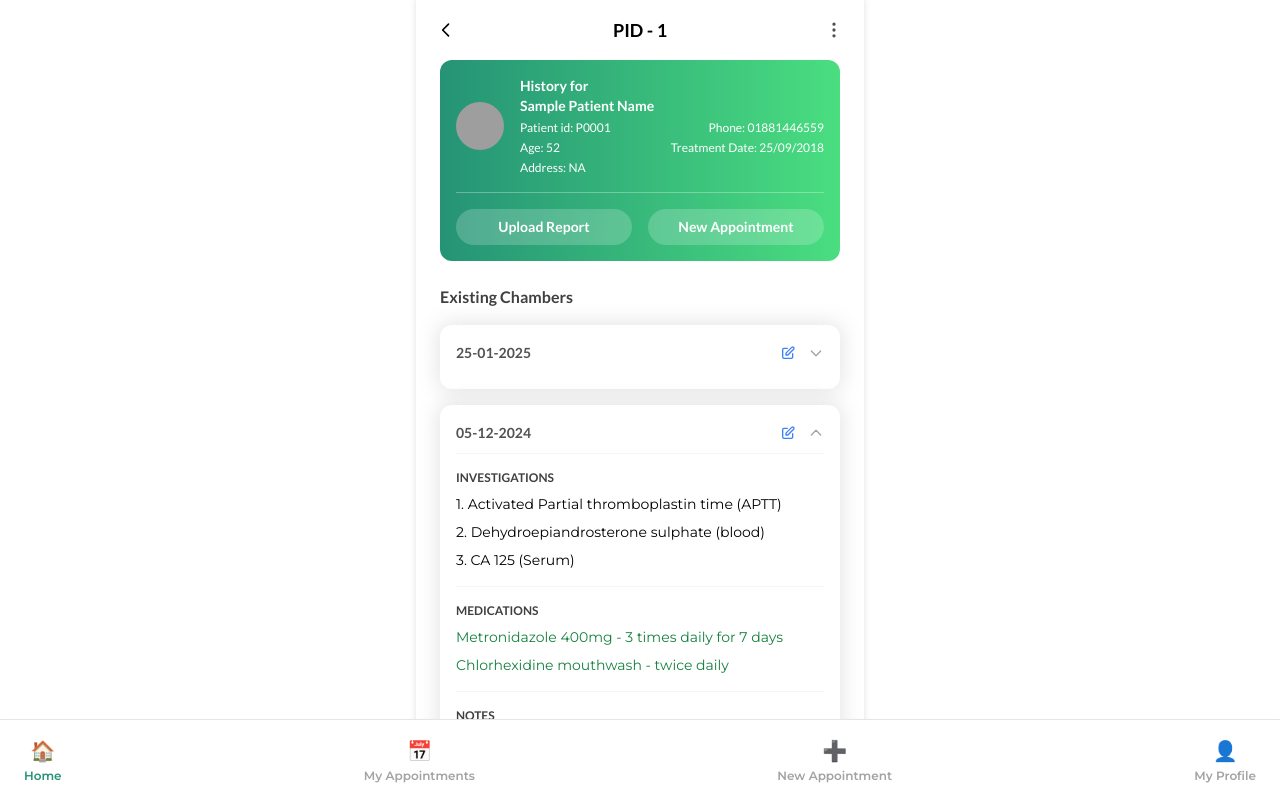
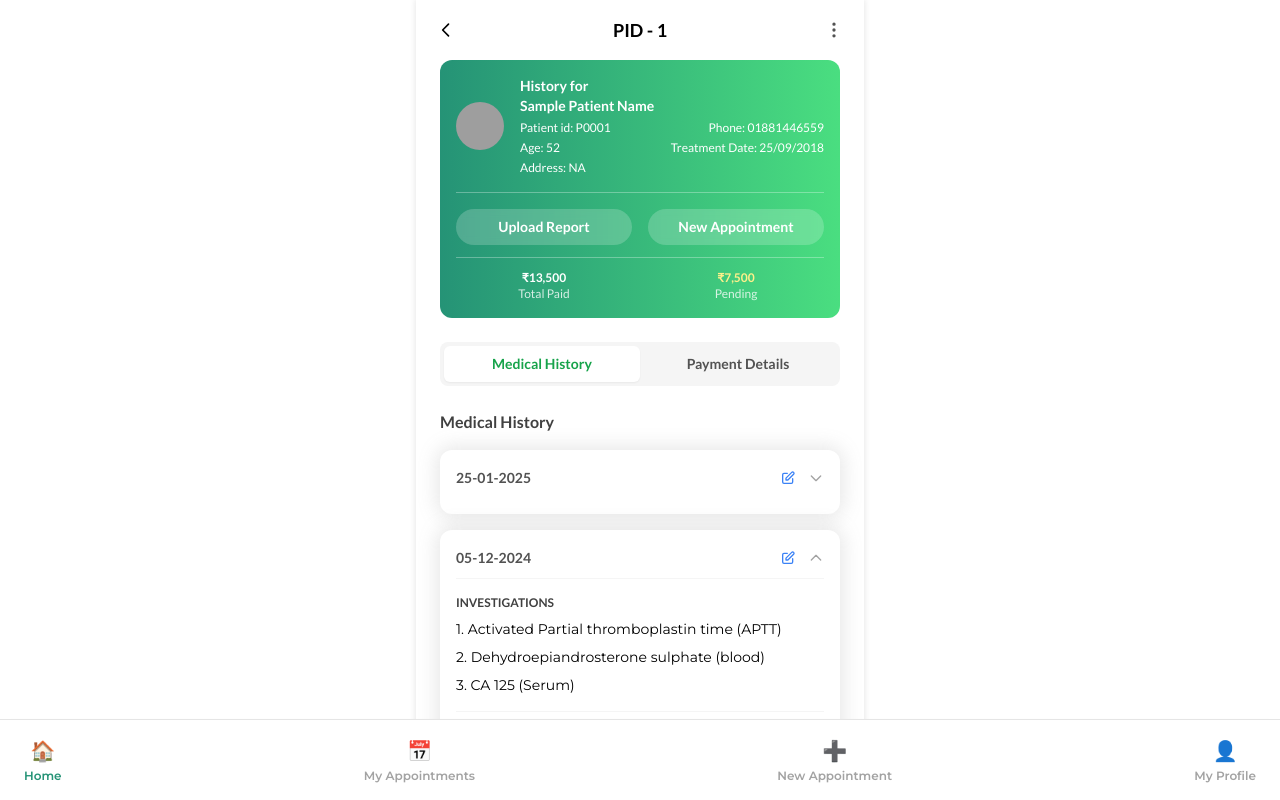
Before and after one commit to ananthcjayan12/dentcharts-mob, a React (Create React App) app: page /prescriptions/1 in a window 1280 px wide. Built offline with nearby package versions, Linux system fonts and the light colour scheme; grey boxes are pictures that could not be loaded; the HTML template or start-up script is replaced by a standard one.

Commit message:
done changes

```diff
--- a/src/pages/PrescriptionPage.tsx
+++ b/src/pages/PrescriptionPage.tsx
@@ -17,6 +17,45 @@ const mockPatient = {
   treatmentDate: '25/09/2018',
   avatar: '/api/placeholder/50/50'
 };
+
+const mockPayments = [
+  {
+    id: 'PAY001',
+    invoiceNumber: 'INV-001',
+    date: '25-01-2025',
+    treatment: 'Root Canal Treatment',
+    totalAmount: 15000,
+    paidAmount: 10000,
+    pendingAmount: 5000,
+    status: 'Partially Paid',
+    paymentMethod: 'Cash',
+    nextDueDate: '15-02-2025'
+  },
+  {
+    id: 'PAY002',
+    invoiceNumber: 'INV-002',
+    date: '05-12-2024',
+    treatment: 'Dental Cleaning & Consultation',
+    totalAmount: 3500,
+    paidAmount: 3500,
+    pendingAmount: 0,
+    status: 'Paid',
+    paymentMethod: 'UPI',
+    nextDueDate: null
+  },
+  {
+    id: 'PAY003',
+    invoiceNumber: 'INV-003',
+    date: '19-12-2024',
+    treatment: 'Tooth Extraction',
+    totalAmount: 2500,
+    paidAmount: 0,
+    pendingAmount: 2500,
+    status: 'Pending',
+    paymentMethod: null,
+    nextDueDate: '28-12-2024'
+  }
+];
 
 const mockPrescriptions = [
   {
@@ -72,6 +111,7 @@ const PrescriptionPage: React.FC = () => {
   const navigate = useNavigate();
   const { patientId } = useParams();
   const [activeTab, setActiveTab] = useState<'home' | 'appointments' | 'new-appointment' | 'profile'>('home');
+  const [currentSection, setCurrentSection] = useState<'medical' | 'payments'>('medical');
   const [prescriptions, setPrescriptions] = useState(mockPrescriptions);
   const [showUpload, setShowUpload] = useState(false);
   const [uploadDate, setUploadDate] = useState(new Date().toISOString().split('T')[0]);
@@ -181,12 +221,51 @@ const PrescriptionPage: React.FC = () => {
                 New Appointment
               </Button>
             </div>
+
+            {/* Payment Summary in Header */}
+            <div className="mt-3 pt-3 border-t border-white/30">
+              <div className="grid grid-cols-2 gap-4 text-xs">
+                <div className="text-center">
+                  <div className="font-bold">₹{mockPayments.reduce((sum, payment) => sum + payment.paidAmount, 0).toLocaleString()}</div>
+                  <div className="text-white/80">Total Paid</div>
+                </div>
+                <div className="text-center">
+                  <div className="font-bold text-yellow-200">₹{mockPayments.reduce((sum, payment) => sum + payment.pendingAmount, 0).toLocaleString()}</div>
+                  <div className="text-white/80">Pending</div>
+                </div>
+              </div>
+            </div>
           </div>
 
-          {/* Existing Chambers */}
+          {/* Section Tabs */}
+          <div className="flex bg-gray-100 rounded-lg p-1">
+            <button
+              onClick={() => setCurrentSection('medical')}
+              className={`flex-1 py-2 px-4 rounded-md text-sm font-bold font-lato transition-colors ${
+                currentSection === 'medical'
+                  ? 'bg-white text-primary-600 shadow-sm'
+                  : 'text-gray-600 hover:text-gray-800'
+              }`}
+            >
+              Medical History
+            </button>
+            <button
+              onClick={() => setCurrentSection('payments')}
+              className={`flex-1 py-2 px-4 rounded-md text-sm font-bold font-lato transition-colors ${
+                currentSection === 'payments'
+                  ? 'bg-white text-primary-600 shadow-sm'
+                  : 'text-gray-600 hover:text-gray-800'
+              }`}
+            >
+              Payment Details
+            </button>
+          </div>
+
+          {/* Medical History Section */}
+          {currentSection === 'medical' && (
             <div>
               <h3 className="text-base font-bold text-gray-700 font-lato mb-4">
-              Existing Chambers
+                Medical History
               </h3>
 
               <div className="space-y-4">
@@ -370,6 +449,156 @@ const PrescriptionPage: React.FC = () => {
               ))}
             </div>
             </div>
+          )}
+
+          {/* Payment Details Section */}
+          {currentSection === 'payments' && (
+            <div>
+              <div className="flex items-center justify-between mb-4">
+                <h3 className="text-base font-bold text-gray-700 font-lato">
+                  Payment Summary
+                </h3>
+              </div>
+
+              {/* Payment Summary Cards */}
+              <div className="grid grid-cols-2 gap-4 mb-6">
+                <Card className="text-center">
+                  <div className="text-2xl font-bold text-green-600 font-lato">
+                    ₹{mockPayments.reduce((sum, payment) => sum + payment.paidAmount, 0).toLocaleString()}
+                  </div>
+                  <div className="text-xs text-gray-600 font-lato mt-1">Total Paid</div>
+                </Card>
+                <Card className="text-center">
+                  <div className="text-2xl font-bold text-red-600 font-lato">
+                    ₹{mockPayments.reduce((sum, payment) => sum + payment.pendingAmount, 0).toLocaleString()}
+                  </div>
+                  <div className="text-xs text-gray-600 font-lato mt-1">Total Pending</div>
+                </Card>
+              </div>
+
+              {/* Payment History */}
+              <h4 className="text-sm font-bold text-gray-700 font-lato mb-3">
+                Payment History
+              </h4>
+
+              <div className="space-y-4">
+                {mockPayments.map((payment) => (
+                  <Card key={payment.id}>
+                    <div className="flex items-center justify-between mb-2">
+                      <div className="flex items-center space-x-2">
+                        <h5 className="text-sm font-bold text-gray-700 font-lato">
+                          {payment.invoiceNumber}
+                        </h5>
+                        <span className={`px-2 py-1 rounded-full text-xs font-semibold ${
+                          payment.status === 'Paid'
+                            ? 'bg-green-100 text-green-800'
+                            : payment.status === 'Partially Paid'
+                            ? 'bg-yellow-100 text-yellow-800'
+                            : 'bg-red-100 text-red-800'
+                        }`}>
+                          {payment.status}
+                        </span>
+                      </div>
+                      <span className="text-xs text-gray-500 font-lato">
+                        {payment.date}
+                      </span>
+                    </div>
+
+                    <div className="space-y-2">
+                      <div className="text-sm text-gray-600 font-montserrat">
+                        <strong>Treatment:</strong> {payment.treatment}
+                      </div>
+
+                      <div className="grid grid-cols-3 gap-2 text-xs">
+                        <div className="text-center p-2 bg-gray-50 rounded">
+                          <div className="font-bold text-gray-700">₹{payment.totalAmount.toLocaleString()}</div>
+                          <div className="text-gray-500">Total</div>
+                        </div>
+                        <div className="text-center p-2 bg-green-50 rounded">
+                          <div className="font-bold text-green-600">₹{payment.paidAmount.toLocaleString()}</div>
+                          <div className="text-gray-500">Paid</div>
+                        </div>
+                        <div className="text-center p-2 bg-red-50 rounded">
+                          <div className="font-bold text-red-600">₹{payment.pendingAmount.toLocaleString()}</div>
+                          <div className="text-gray-500">Pending</div>
+                        </div>
+                      </div>
+
+                      {payment.paymentMethod && (
+                        <div className="text-xs text-gray-600 font-montserrat">
+                          <strong>Payment Method:</strong> {payment.paymentMethod}
+                        </div>
+                      )}
+
+                      {payment.nextDueDate && (
+                        <div className="text-xs text-red-600 font-montserrat">
+                          <strong>Next Due:</strong> {payment.nextDueDate}
+                        </div>
+                      )}
+
+                      {payment.pendingAmount > 0 && (
+                        <div className="flex space-x-2 mt-3">
+                          <Button
+                            size="sm"
+                            variant="primary"
+                            className="flex-1"
+                            onClick={() => {
+                              alert(`Recording payment for ${payment.invoiceNumber}`);
+                            }}
+                          >
+                            Record Payment
+                          </Button>
+                          <Button
+                            size="sm"
+                            variant="outline"
+                            className="flex-1"
+                            onClick={() => {
+                              alert(`Sending reminder for ${payment.invoiceNumber}`);
+                            }}
+                          >
+                            Send Reminder
+                          </Button>
+                        </div>
+                      )}
+                    </div>
+                  </Card>
+                ))}
+              </div>
+
+              {/* Quick Payment Actions */}
+              <Card className="mt-6">
+                <h4 className="text-sm font-bold text-gray-700 font-lato mb-3">
+                  Quick Actions
+                </h4>
+                <div className="grid grid-cols-2 gap-3">
+                  <Button
+                    size="sm"
+                    variant="primary"
+                    onClick={() => navigate('/invoice')}
+                    className="flex flex-col items-center py-3"
+                  >
+                    <svg className="w-5 h-5 mb-1" fill="none" stroke="currentColor" viewBox="0 0 24 24">
+                      <path strokeLinecap="round" strokeLinejoin="round" strokeWidth={2} d="M12 6v6m0 0v6m0-6h6m-6 0H6" />
+                    </svg>
+                    <span className="text-xs">New Invoice</span>
+                  </Button>
+                  <Button
+                    size="sm"
+                    variant="outline"
+                    onClick={() => {
+                      alert('Generating payment report...');
+                    }}
+                    className="flex flex-col items-center py-3"
+                  >
+                    <svg className="w-5 h-5 mb-1" fill="none" stroke="currentColor" viewBox="0 0 24 24">
+                      <path strokeLinecap="round" strokeLinejoin="round" strokeWidth={2} d="M9 17v-2m3 2v-4m3 4v-6m2 10H7a2 2 0 01-2-2V5a2 2 0 012-2h5.586a1 1 0 01.707.293l5.414 5.414a1 1 0 01.293.707V19a2 2 0 01-2 2z" />
+                    </svg>
+                    <span className="text-xs">Payment Report</span>
+                  </Button>
+                </div>
+              </Card>
+            </div>
+          )}
           </div>
         </div>
 
```
Lines whose indentation alone changed are shown as unchanged.
